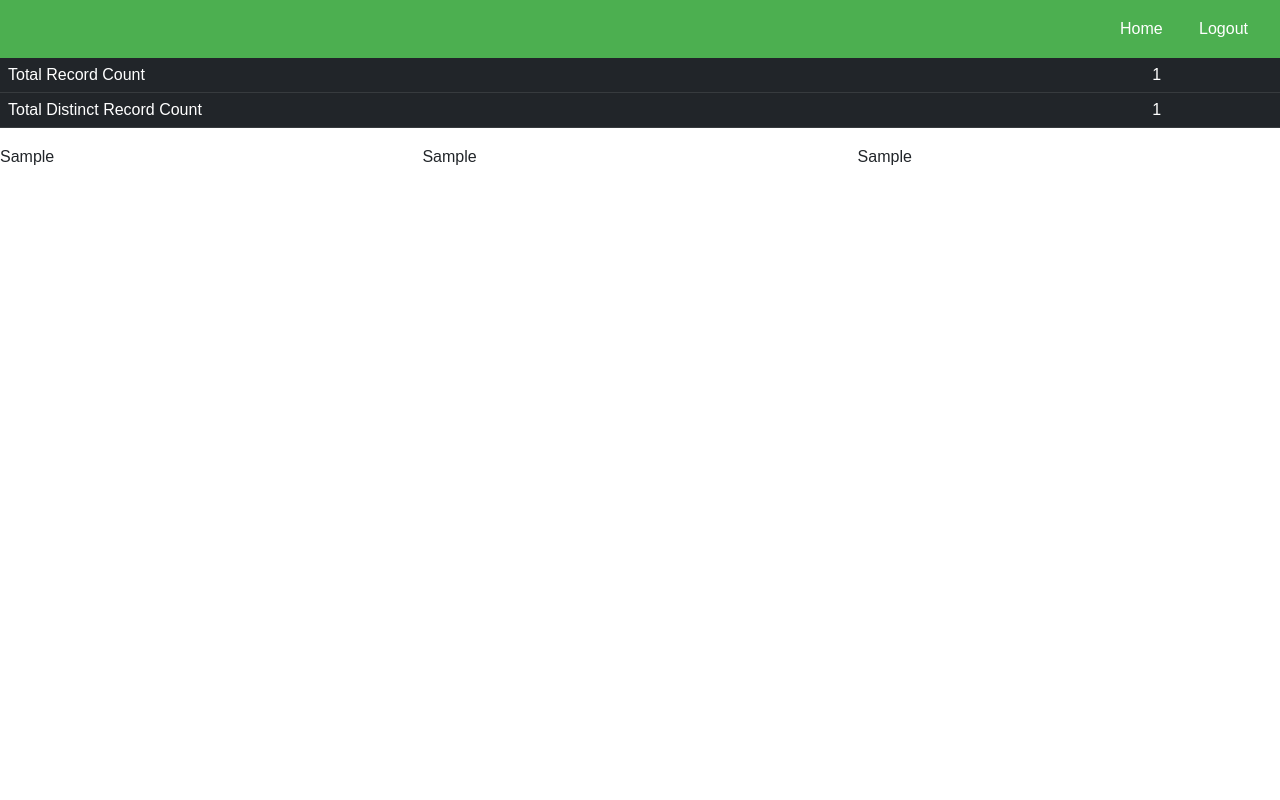
After one commit to sudhakarsingh-sudhakar/kbroz_resume_uploder, a Flask app: template app/templates/dashboard.html in a window 1280 px wide. The commit adds this page. Run offline with Flask 3, Linux system fonts and the light colour scheme; the template is opened without the code that fills it: most values are stand-ins (such as "Sample title", 1, 10 or a date in 2020); parts of the project's set-up code (start-up, migrations or seed data) failed here and were passed over; some libraries are stand-ins or nearby versions.

Commit message:
Adding Dashboard page

```diff
--- /dev/null
+++ b/app/templates/dashboard.html
@@ -0,0 +1,88 @@
+<head>
+    <meta charset="UTF-8">
+    <link href="https://cdnjs.cloudflare.com/ajax/libs/twitter-bootstrap/5.3.0/css/bootstrap.min.css" rel="stylesheet">
+    <link href="https://cdn.datatables.net/2.0.3/css/dataTables.bootstrap5.min.css" rel="stylesheet">
+    <script defer src="https://code.jquery.com/jquery-3.7.1.js"></script>
+    <script defer src="https://cdnjs.cloudflare.com/ajax/libs/twitter-bootstrap/5.3.0/js/bootstrap.bundle.min.js"></script>
+    <script defer src="https://cdn.datatables.net/2.0.3/js/dataTables.js"></script>
+    <script defer src="https://cdn.datatables.net/2.0.3/js/dataTables.bootstrap5.js"></script>
+    <script defer src="{{ url_for('static', filename='js/search.js') }}"></script>
+    <style>
+        body {
+    font-family: Arial, sans-serif;
+    line-height: 1.6;
+}
+#header {
+    background-color: #4CAF50;
+    color: white;
+    padding: 1rem;
+    text-align: right;
+}
+#header a {
+    color: #fff;
+    text-decoration: none;
+    margin: 0 1rem;
+}
+#header a:hover {
+    text-decoration: underline;
+}
+.pie_loc{
+    width : 33%;
+    height : 70%;
+    float :left;
+}
+.pie_skill{
+    width : 33%;
+    height : 70%;
+    float :left;
+}
+.pie-exp{
+    width : 33%;
+    height : 70%;
+    float :right;
+}
+#top{
+    height: auto;
+    width: 100%;
+    display: inline-block;
+}
+input::-webkit-datetime-edit{color :transparent}
+input:focus::-webkit-datetime-edit{color: black}
+    </style>
+    <title>PRM Dashboard</title>
+</head>
+<body>
+    <header id="header">
+        <a href="/login" method ="GET">Home</a>
+        <a href="/logout" method ="GET">Logout</a>
+    </header>
+    <table class="table table-dark">
+        <tbody>
+          <tr>
+            <td>Total Record Count</td>
+            <td>{{total_count}}</td>
+          </tr>
+          <tr>
+            <td>Total Distinct Record Count</td>
+            <td>{{total_record_count}}</td>
+          </tr>
+        </tbody>
+      </table>
+    <div id="top">
+        <div class="pie_loc">
+            {% autoescape off %}
+            {{location_fig}}
+            {% endautoescape %}
+        </div>
+        <div class="pie_skill">
+            {% autoescape off %}
+            {{keyword_fig}}
+            {% endautoescape %}
+        </div>
+        <div class="pie-exp">
+            {% autoescape off %}
+            {{exp_fig}}
+            {% endautoescape %}
+        </div>
+    </div>
+</body>
--- a/app/templates/search_result.html
+++ b/app/templates/search_result.html
@@ -1,4 +1,3 @@
-{% load static %}
 <!DOCTYPE html>
 <html lang="en">
 <head>
@@ -6,7 +5,7 @@
     <meta name="viewport" content="width=device-width, initial-scale=1.0">
     <title>kbroz-Search</title>
     <link href="https://cdnjs.cloudflare.com/ajax/libs/twitter-bootstrap/5.3.0/css/bootstrap.min.css" rel="stylesheet">
-    <link href="https://cdn.datatables.net/2.0.3/css/dataTables.bootstrap5.min.css" rel="stylesheet">
+    <link href="https://cdn.datatables.net/2.0.3/css/dataTables.bootstrap5.css" rel="stylesheet">
 
     <style>
         #header {
@@ -32,7 +31,7 @@
     <script defer src="https://cdn.datatables.net/2.0.3/js/dataTables.js"></script>
     <script defer src="https://cdn.datatables.net/2.0.3/js/dataTables.bootstrap5.js"></script>
 
-    <script defer src="{{ url_for('static', filename='js/search.js') }}"></script>
+    <script defer src="static/js/search.js"></script>
 
 </head>
 <body>
```
